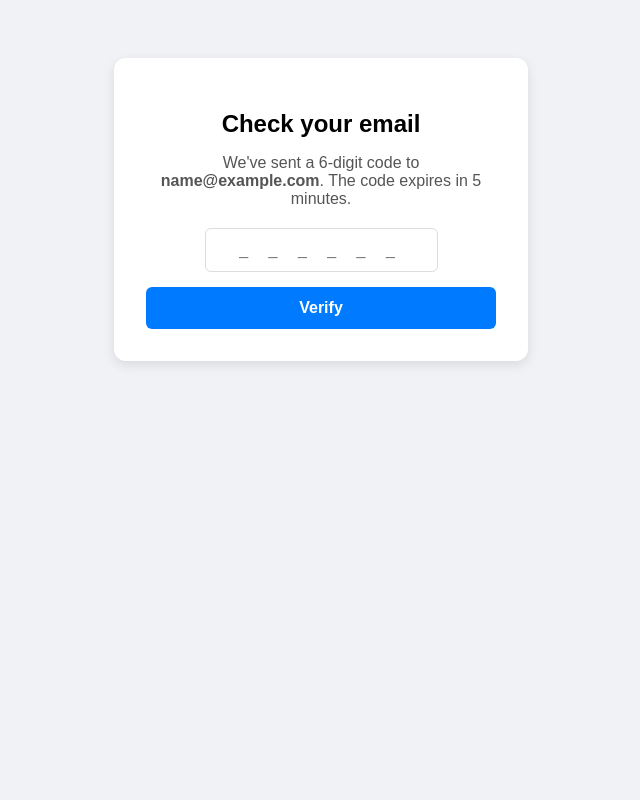
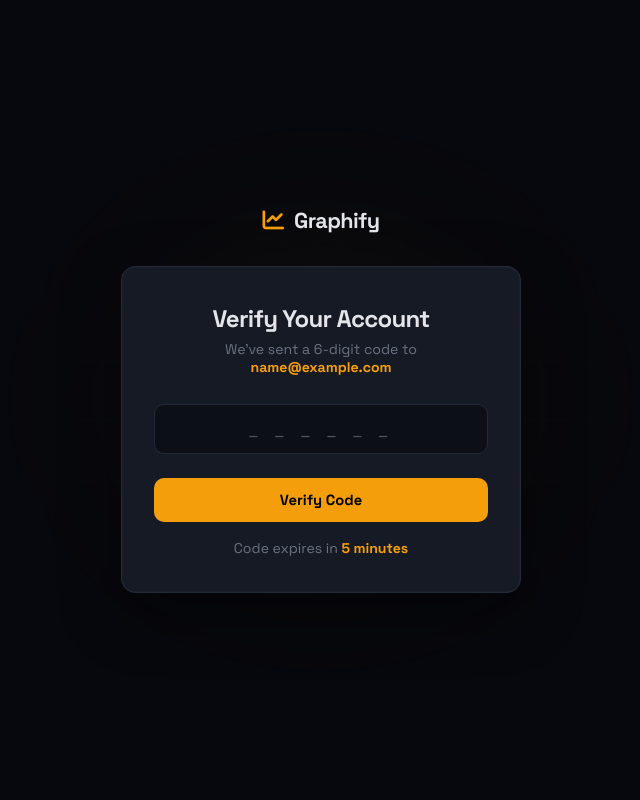
Before and after one commit to jc-melendrez/graphify, a Django app: template authentication/templates/authentication/verify_otp.html in a window 1280 px wide. Shown: the whole page, without its empty margins (319-959 px from the left). Run offline with Django 5.2, Linux system fonts and the light colour scheme; the template is opened without the code that fills it: most values are stand-ins (such as "Sample title", 1, 10 or a date in 2020).

```diff
--- a/authentication/templates/authentication/verify_otp.html
+++ b/authentication/templates/authentication/verify_otp.html
@@ -1,85 +1,179 @@
 <!DOCTYPE html>
 <html lang="en">
-
 <head>
     <meta charset="UTF-8">
+    <meta name="viewport" content="width=device-width, initial-scale=1.0">
     <title>Verify Your Account - Graphify</title>
+    <link href="https://fonts.googleapis.com/css2?family=Space+Grotesk:wght@300;400;500;600;700;800&family=JetBrains+Mono:wght@400;500&display=swap" rel="stylesheet">
+    <link rel="stylesheet" href="https://cdnjs.cloudflare.com/ajax/libs/font-awesome/6.5.0/css/all.min.css">
     <style>
+        *, *::before, *::after { box-sizing: border-box; margin: 0; padding: 0; }
+
         body {
-            font-family: sans-serif;
-            display: flex;
-            flex-direction: column;
-            align-items: center;
-            padding-top: 50px;
-            background: #f0f2f5;
+            font-family: 'Space Grotesk', system-ui, sans-serif;
+            display: flex; flex-direction: column; align-items: center;
+            justify-content: center; min-height: 100vh;
+            background: #07080d;
+            color: #e4e5ea;
+            position: relative; overflow: hidden;
+            padding: 24px;
         }
 
-        .card {
-            background: white;
-            padding: 2rem;
-            border-radius: 12px;
-            box-shadow: 0 4px 12px rgba(0, 0, 0, 0.1);
-            width: 350px;
-            text-align: center;
+        /* ── Background atmosphere ── */
+        body::before {
+            content: ''; position: fixed; inset: 0; z-index: 0;
+            background-image:
+                linear-gradient(#1e2233 1px, transparent 1px),
+                linear-gradient(90deg, #1e2233 1px, transparent 1px);
+            background-size: 60px 60px;
+            opacity: 0.15;
+            mask-image: radial-gradient(ellipse 50% 50% at 50% 50%, black 10%, transparent 70%);
+            -webkit-mask-image: radial-gradient(ellipse 50% 50% at 50% 50%, black 10%, transparent 70%);
+            pointer-events: none;
+        }
+        body::after {
+            content: ''; position: fixed; z-index: 0;
+            width: 500px; height: 400px; top: 50%; left: 50%;
+            transform: translate(-50%, -50%);
+            background: radial-gradient(ellipse, rgba(245,158,11,0.08), transparent 70%);
+            filter: blur(80px);
+            pointer-events: none;
         }
 
-        h2 {
-            margin-bottom: 10px;
+        /* ── Logo ── */
+        .brand {
+            position: relative; z-index: 1;
+            display: flex; align-items: center; gap: 10px;
+            margin-bottom: 32px;
+            animation: fadeUp 0.5s ease both;
+        }
+        .brand i { color: #f59e0b; font-size: 1.35rem; }
+        .brand span { font-weight: 700; font-size: 1.35rem; letter-spacing: -0.03em; }
+
+        @keyframes fadeUp {
+            from { opacity: 0; transform: translateY(16px); }
+            to { opacity: 1; transform: translateY(0); }
         }
 
-        p {
-            color: #555;
-            margin-bottom: 20px;
+        /* ── Card ── */
+        .card {
+            position: relative; z-index: 1;
+            background: #161a25;
+            padding: 36px 32px 32px;
+            border-radius: 14px;
+            border: 1px solid #242938;
+            box-shadow: 0 20px 60px rgba(0,0,0,0.4), 0 0 0 1px rgba(255,255,255,0.02) inset;
+            width: 100%; max-width: 400px;
+            text-align: center;
+            animation: fadeUp 0.5s ease 0.08s both;
+        }
+        .card h2 {
+            font-size: 1.5rem; font-weight: 800; letter-spacing: -0.03em;
+            margin-bottom: 6px;
+        }
+        .card-subtitle {
+            font-size: 0.88rem; color: #6b7280; margin-bottom: 28px;
         }
 
-        input {
-            padding: 12px;
-            margin-bottom: 15px;
-            border-radius: 6px;
-            border: 1px solid #ddd;
-            font-size: 16px;
+        /* ── Messages ── */
+        .messages {
+            list-style: none; padding: 0;
+            margin: 0 0 20px 0;
+        }
+        .messages li {
+            padding: 12px 14px; border-radius: 8px;
+            font-size: 0.85rem; font-weight: 500;
+            text-align: left;
+            animation: fadeUp 0.3s ease both;
+        }
+        .messages .error,
+        .messages .warning {
+            color: #fca5a5;
+            background: rgba(239,68,68,0.08);
+            border: 1px solid rgba(239,68,68,0.2);
+        }
+        .messages .success {
+            color: #86efac;
+            background: rgba(34,197,94,0.08);
+            border: 1px solid rgba(34,197,94,0.2);
+        }
+
+        /* ── Form ── */
+        form {
+            display: flex; flex-direction: column;
+        }
+        .input-group {
+            position: relative; margin-bottom: 16px;
+        }
+        input[type="text"] {
+            width: 100%; padding: 13px 14px;
+            background: #0d0f16;
+            border: 1px solid #242938;
+            border-radius: 10px;
+            color: #e4e5ea;
+            font-family: 'Space Grotesk', system-ui, sans-serif;
+            font-size: 1.1rem;
+            letter-spacing: 0.3em;
             text-align: center;
-            letter-spacing: 0.5em;
+            outline: none;
+            transition: border-color 0.2s, box-shadow 0.2s;
+        }
+        input::placeholder { color: #4b5563; }
+        input:focus {
+            border-color: #f59e0b;
+            box-shadow: 0 0 0 3px rgba(245,158,11,0.1);
         }
 
         .form-btn {
-            padding: 12px;
-            font-size: 16px;
-            cursor: pointer;
-            background-color: #007bff;
-            color: white;
-            border: none;
-            border-radius: 6px;
-            font-weight: bold;
-            width: 100%;
+            width: 100%; padding: 13px;
+            font-size: 0.92rem; font-family: 'Space Grotesk', system-ui, sans-serif;
+            font-weight: 700; cursor: pointer;
+            background: #f59e0b; color: #000;
+            border: none; border-radius: 10px;
+            transition: all 0.25s;
+            margin-top: 8px;
+        }
+        .form-btn:hover {
+            background: #d97706;
+            transform: translateY(-1px);
+            box-shadow: 0 4px 20px rgba(245,158,11,0.2);
+        }
+        .form-btn:active { transform: translateY(0); }
+
+        /* ── Info text ── */
+        .info-text {
+            color: #6b7280; font-size: 0.88rem; margin-top: 16px; line-height: 1.5;
+        }
+        .info-text strong {
+            color: #f59e0b;
         }
 
-        .messages {
-            list-style: none;
-            padding: 0;
-            margin: 0 0 15px 0;
+        /* ── Responsive ── */
+        @media (max-width: 480px) {
+            .card { padding: 28px 20px 24px; }
+            .card h2 { font-size: 1.3rem; }
         }
 
-        .messages .error {
-            color: #dc3545;
-            background: #f8d7da;
-            padding: 10px;
-            border-radius: 6px;
-        }
-
-        .messages .success {
-            color: #155724;
-            background: #d4edda;
-            padding: 10px;
-            border-radius: 6px;
+        @media (prefers-reduced-motion: reduce) {
+            *, *::before, *::after {
+                animation-duration: 0.01ms !important;
+                transition-duration: 0.01ms !important;
+            }
         }
     </style>
 </head>
+<body>
+    <div class="brand">
+        <i class="fas fa-chart-line"></i>
+        <span>Graphify</span>
+    </div>
 
-<body>
     <div class="card">
-        <h2>Check your email</h2>
-        <p>We've sent a 6-digit code to <strong>{{ email }}</strong>. The code expires in 5 minutes.</p>
+        <h2>Verify Your Account</h2>
+        <div class="card-subtitle">
+            We've sent a 6-digit code to <strong style="color: #f59e0b;">{{ email }}</strong>
+        </div>
+
         {% if messages %}
         <ul class="messages">
             {% for message in messages %}
@@ -87,12 +181,18 @@
             {% endfor %}
         </ul>
         {% endif %}
+
         <form method="post">
             {% csrf_token %}
-            <input type="text" name="otp" placeholder="_ _ _ _ _ _" maxlength="6" required>
-            <button type="submit" class="form-btn">Verify</button>
+            <div class="input-group">
+                <input type="text" name="otp" placeholder="_ _ _ _ _ _" maxlength="6" inputmode="numeric" required>
+            </div>
+            <button type="submit" class="form-btn">Verify Code</button>
         </form>
+
+        <div class="info-text">
+            Code expires in <strong>5 minutes</strong>
+        </div>
     </div>
 </body>
-
 </html>
--- a/main/urls.py
+++ b/main/urls.py
@@ -10,12 +10,13 @@ router.register(r'datasets', views.DatasetViewSet, basename='dataset')
 
 # API URLs
 urlpatterns = [
+    # Frontend Pages
     path('', views.landing_page, name='landing_page'),
-    path('dashboard/', views.dashie, name='dashie'),
+    path('dashie/', views.dashie, name='dashie'),
 
+    # API Endpoints
+    # Explicitly mapped paths go first to match documentation exactly
+    path('api/parse-csv/', views.DatasetViewSet.as_view({'post': 'parse_csv'}), name='api-parse-csv'),
+    path('api/stats/', views.DatasetViewSet.as_view({'get': 'stats'}), name='api-stats'),
     path('api/', include(router.urls)),
-    # Additional custom endpoints
-    path('api/datasets/<int:pk>/graph/', views.DatasetViewSet.as_view({'get': 'graph'}), name='dataset-graph'),
-    path('api/parse-csv/', views.DatasetViewSet.as_view({'post': 'parse_csv'}), name='parse-csv'),
-    path('api/stats/', views.DatasetViewSet.as_view({'get': 'stats'}), name='stats'),
 ]
```
Also changed, not shown: authentication/views.py (+21 -4 lines), main/models.py (+17 -19 lines), main/serializers.py (+10 -1 lines), main/views.py (+7 -21 lines), db.sqlite3, main/migrations/0001_initial.py, 2 other files.
